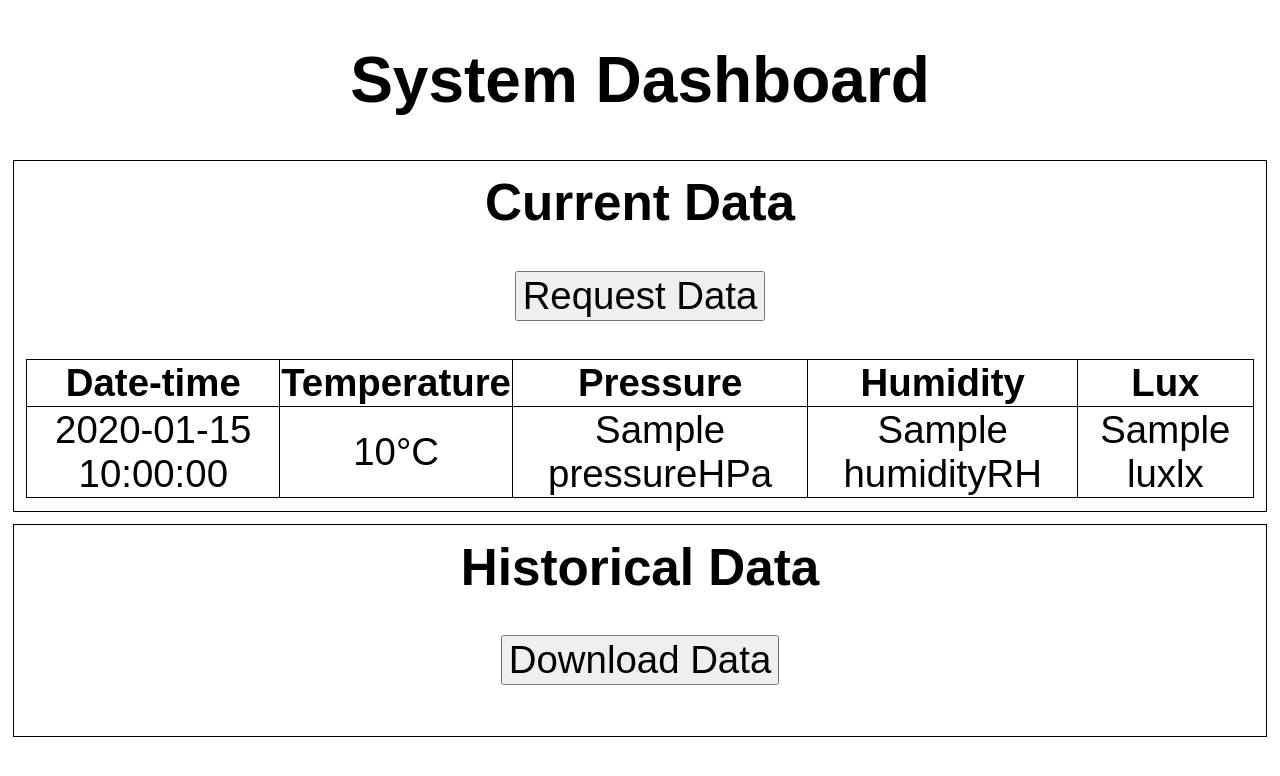
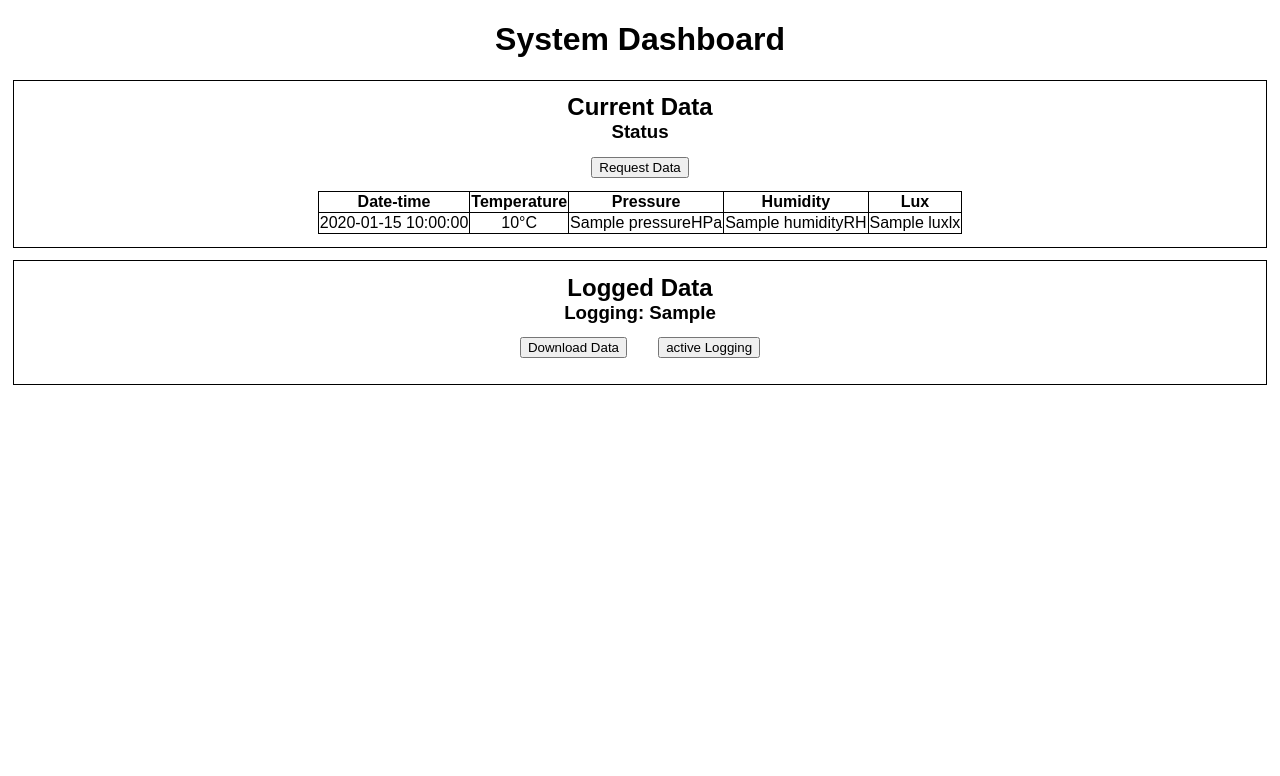
Before and after one commit to tomfairhall/controller, a Flask app: template templates/index.html in a window 1280 px wide. Shown: the top 776 px of the page. Run offline with Flask 2, Linux system fonts and the light colour scheme; the template is opened without the code that fills it: most values are stand-ins (such as "Sample title", 1, 10 or a date in 2020); parts of the project's set-up code (start-up, migrations or seed data) failed here and were passed over.

Commit message:
adding start/stop logging functiality

```diff
--- a/dashboard.py
+++ b/dashboard.py
@@ -1,10 +1,14 @@
-from flask import Flask, render_template, send_file, request
+from flask import Flask, render_template, send_file
+from crontab import CronTab
 
-# incase running on a test machine that isn't a raspberry pi
+# Incase running on a machine that isn't a raspberry pi.
 try:
     import controller
 except PermissionError:
     print("Not Running on correct device!")
+
+logging_status = False
+logging_status_dictionary = {True: 'Stop', False: 'Start'}
 
 date_time = 0
 temp_C_ave = 0
@@ -14,15 +18,13 @@ light_Lx_ave = 0
 
 app = Flask(__name__)
 
-# if the web server is connected to show the main page
+# If the web server is connected to show the main page
 @app.route('/')
 def index():
 
     return render_template('index.html')
 
-# if the request data button is click, sensors will measure and upload data to screen
-
-
+# If the request data button is click, sensors will measure and upload data to screen.
 @app.route('/request_data')
 def request_data():
 
@@ -37,8 +39,6 @@ def request_data():
         lux=light_Lx_ave)
 
 # if download button is clicked, the CSV file will download
-
-
 @app.route('/download_data')
 def download_data():
 
@@ -49,6 +49,34 @@ def download_data():
        as_attachment=True
     )
 
+def check_logging_status():
+    cron = CronTab(user="pi")
+
+    iter = cron.find_command('controller.py')
+
+    print(iter)
+
+    return
+
+def start_logging():
+    return
+
+def stop_logging():
+    return
+
+@app.route('/start_stop_logging')
+def start_recording():
+
+    logging_status = check_logging_status()
+
+    return render_template(
+        'index.html',
+        logging_status = logging_status_dictionary[logging_status])
+
+
 # only run when directly called
 if __name__ == '__main__':
-  app.run(debug=True, host='0.0.0.0')
+
+  check_logging_status()
+
+  #app.run(host='0.0.0.0')
--- a/static/style.css
+++ b/static/style.css
@@ -7,29 +7,32 @@ body {
 }
 
 h1 {
-    font-size: 5vw;
+
 }
 
-#currentData, #historicalData {
+#current-data, #recorded-data {
     border: 1px solid black;
     padding: 1%;
     margin-bottom: 1%;
 }
 
 h2 {
-    font-size: 4vw;
+    margin: 0;
+}
+
+h3 {
     margin: 0;
 }
 
 button {
-    font-size: 3vw;
+
     margin: 1em;
 }
 
 table, th, td {
     border: 1px solid black;
     border-collapse: collapse;
-    font-size: 3vw;
+
 }
 
 .center {
--- a/templates/index.html
+++ b/templates/index.html
@@ -13,8 +13,9 @@
     <div class="center">
         <h1>System Dashboard</h1>
 
-        <div id="currentData">
+        <div id="current-data">
             <h2>Current Data</h2>
+            <h3>Status</h3>
             <button onclick="window.location.href='request_data';">Request Data</button>
             <div style="overflow-x:auto;">
                 <table class="center">
@@ -36,9 +37,11 @@
             </div>
         </div>
 
-        <div id="historicalData">
-            <h2>Historical Data</h2>
+        <div id="recorded-data">
+            <h2>Logged Data</h2>
+            <h3>Logging: {{ recorded_data }}</h3>
             <button onclick="window.location.href='download_data';">Download Data</button>
+            <button onclick="window.location.href='start_stop_logging';">{{logging_status}} Logging</button>
         </div>
 
     </div>
```
